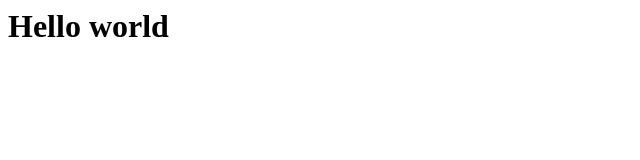
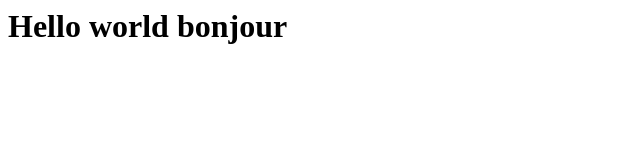
Before and after one commit to jordanandrade/TP01-ANDRADE-Jordan, a plain HTML site: page index.html in a window 1280 px wide. Shown: the whole page, without its empty margins (0-640 px from the left). Drawn offline with Linux system fonts and the light colour scheme.

Commit message:
test heroku 3

```diff
--- a/index.html
+++ b/index.html
@@ -1 +1 @@
-<h1> Hello world </h1>
+<h1> Hello world bonjour</h1>
```
